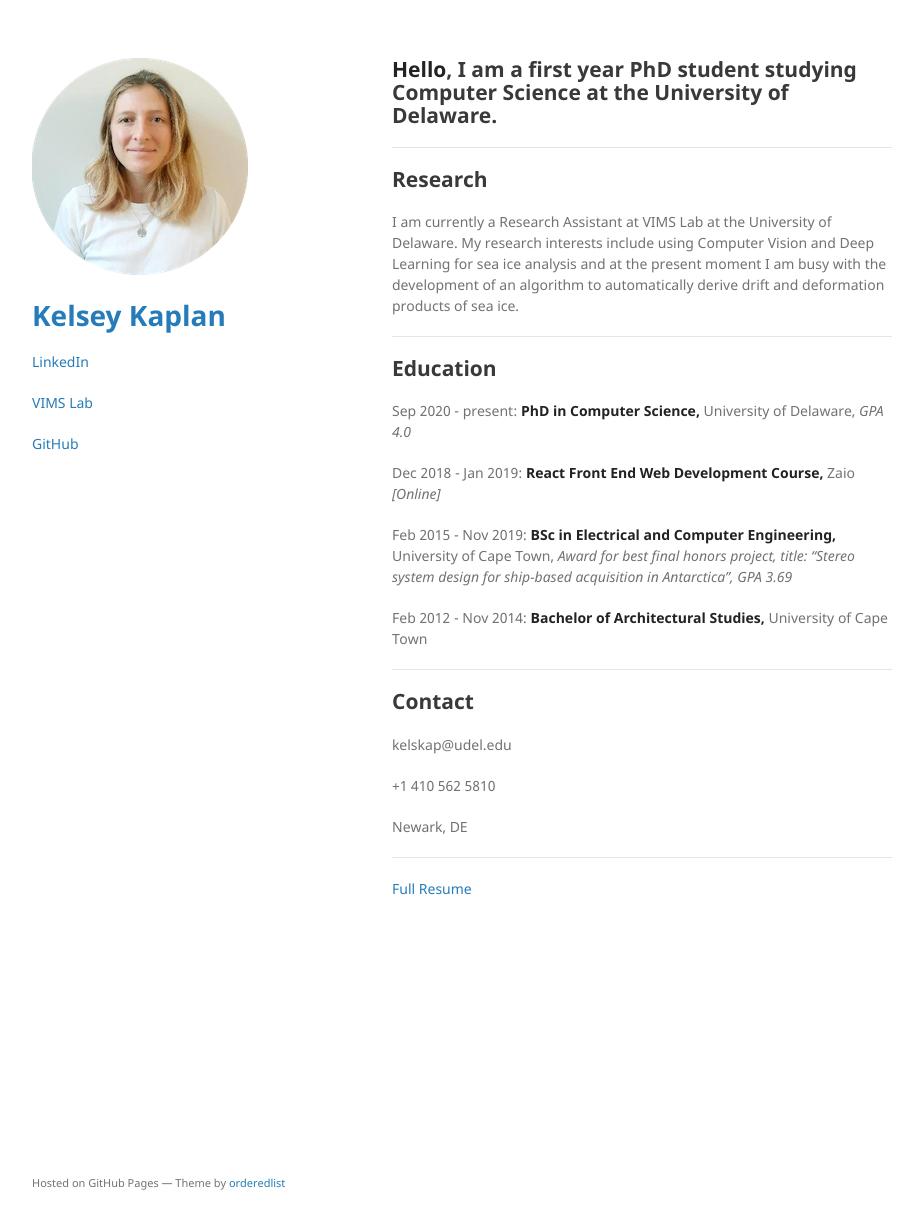
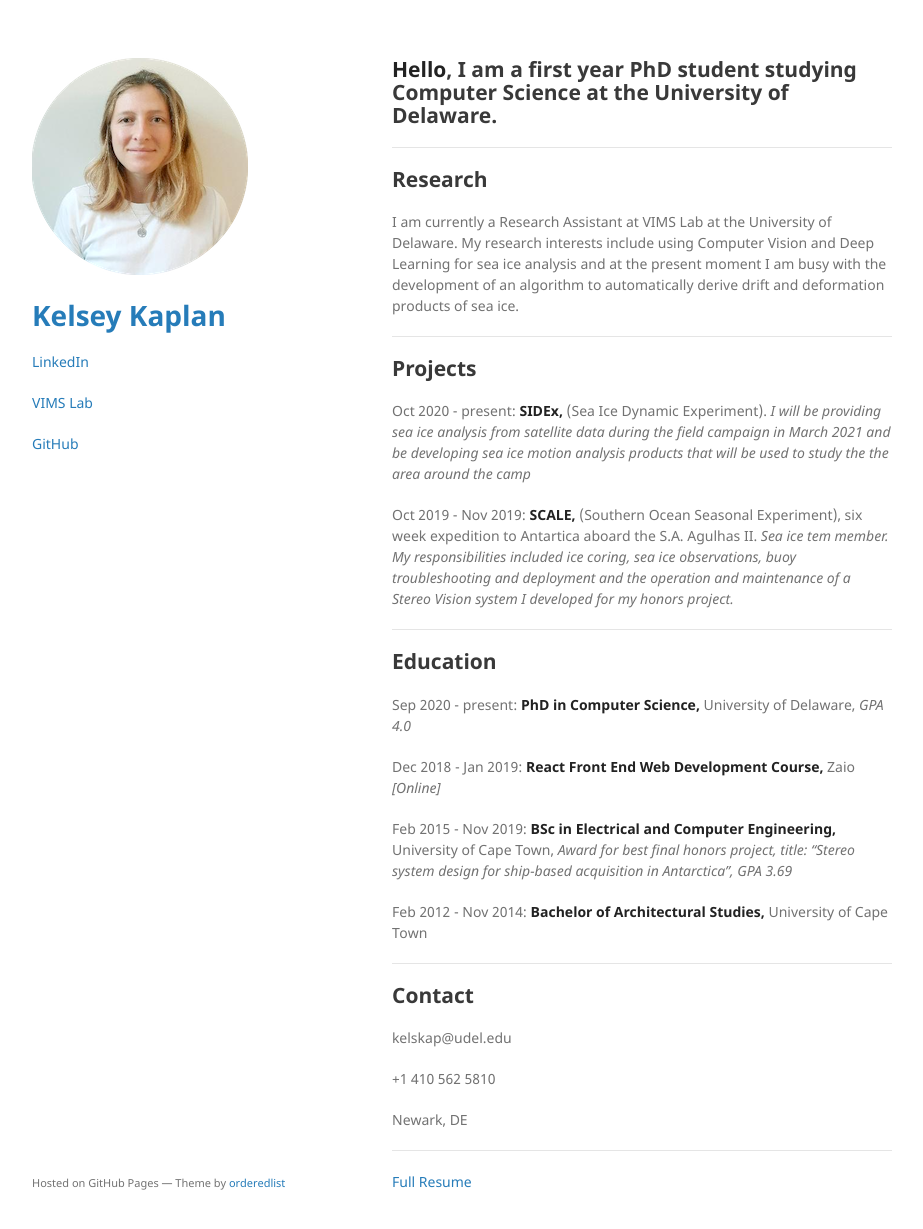
Before and after one commit to kelseykap/kelseykap.github.io, a Jekyll site: the page built from index.md, in a window 1280 px wide and 1262 px high. Shown: the top 1229 px of the window, without its empty margins (178-1101 px from the left). Built offline with Jekyll 4.4.1, drawn with Linux system fonts in a browser that asks for light colours; our own code applies the rules of GitHub Pages for plain Markdown files.

Commit message:
Update index.md

```diff
--- a/index.md
+++ b/index.md
@@ -8,6 +8,17 @@
 
 ## Research
 I am currently a Research Assistant at VIMS Lab at the University of Delaware. My research interests include using Computer Vision and Deep Learning for sea ice analysis and at the present moment I am busy with the development of an algorithm to automatically derive drift and deformation products of sea ice.
+
+* * *
+
+
+## Projects
+
+Oct 2020 - present:
+**SIDEx,** (Sea Ice Dynamic Experiment). _I will be providing sea ice analysis from satellite data during the field campaign in March 2021 and be developing sea ice motion analysis products that will be used to study the the area around the camp_
+
+Oct 2019 - Nov 2019:
+**SCALE,** (Southern Ocean Seasonal Experiment), six week expedition to Antartica aboard the S.A. Agulhas II. _Sea ice tem member. My responsibilities included ice coring, sea ice observations, buoy troubleshooting and deployment and the operation and maintenance of a Stereo Vision system I developed for my honors project._
 
 * * *
 
```
